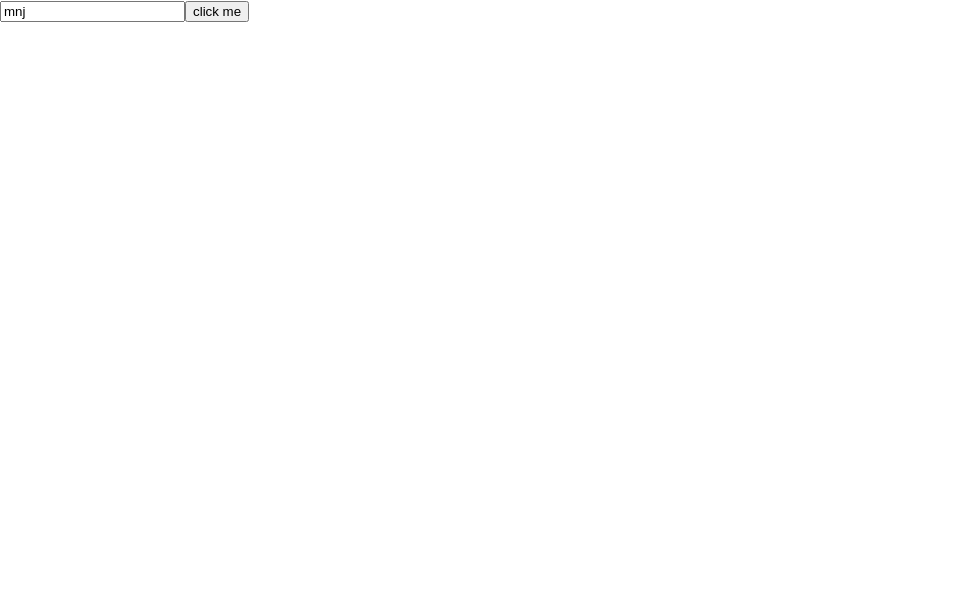
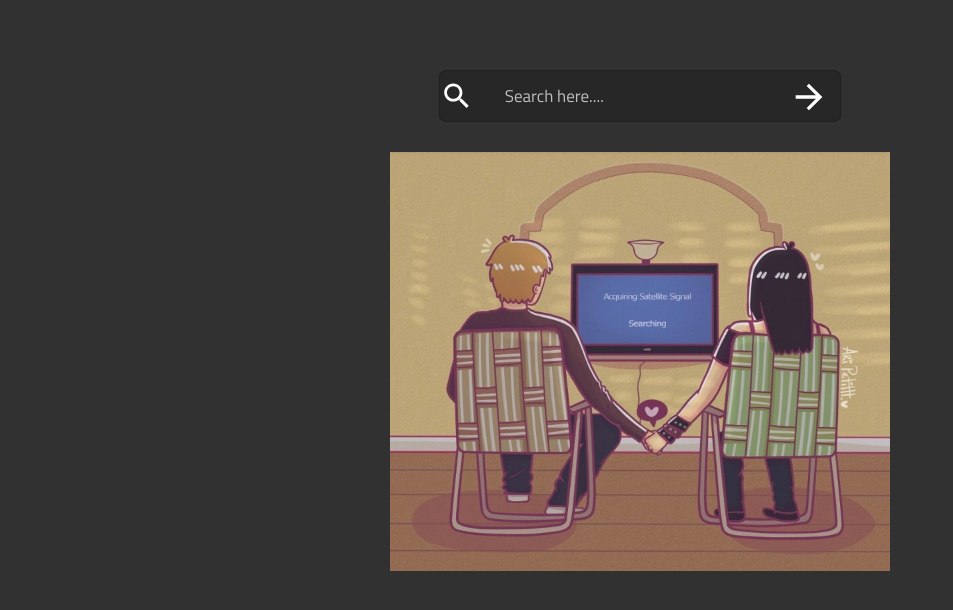
Before and after one commit to Man10j/movie-search-react, a React (Create React App) app: page /home in a window 1280 px wide. Shown: the top 610 px of the page, without its empty margins (0-953 px from the left). Built offline with nearby package versions, Linux system fonts and the light colour scheme.

Commit message:
home page done

```diff
--- a/package.json
+++ b/package.json
@@ -3,6 +3,8 @@
   "version": "0.1.0",
   "private": true,
   "dependencies": {
+    "@material-ui/core": "^4.12.3",
+    "@material-ui/icons": "^4.11.2",
     "@testing-library/jest-dom": "^5.14.1",
     "@testing-library/react": "^11.2.7",
     "@testing-library/user-event": "^12.8.3",
--- a/public/index.html
+++ b/public/index.html
@@ -24,6 +24,9 @@
       work correctly both with client-side routing and a non-root public URL.
       Learn how to configure a non-root public URL by running `npm run build`.
     -->
+  <link rel="preconnect" href="https://fonts.googleapis.com">
+<link rel="preconnect" href="https://fonts.gstatic.com" crossorigin>
+<link href="https://fonts.googleapis.com/css2?family=Titillium+Web&display=swap" rel="stylesheet">
     <title>React App</title>
   </head>
   <body>
--- a/src/components/Home.css
+++ b/src/components/Home.css
@@ -0,0 +1,65 @@
+.home_pg_cont{
+	width: 400px;
+    border: 1px solid rgba(0,0,0,0.2);
+    display: flex;
+    flex-direction: row;
+    justify-content: space-between;
+    margin: 70px auto 0;
+    border-radius: 7px;
+    background-color: rgba(0,0,0,0.2);
+    height: 50px;
+    transition: transform 0.3s linear;
+}
+.search_input{
+	outline: 0;
+    width: 250px;
+    border: none;
+    padding-left: 10px;
+    background: none;
+    color: #fff;
+    font-family: 'Titillium Web', sans-serif;
+        font-size: 17px;
+}
+.search_input::placeholder{
+	color: rgba(255,255,255,0.7);
+	font-family: 'Titillium Web', sans-serif;
+}
+.home_pg_cont:hover {
+	transform: translateY(-3px);
+}
+
+#arrow_btn{
+	width: 40px;
+    height: 40px;
+    border-radius: 4px;
+    margin: 5px;
+    color: #fff;
+}
+#srch_icon{
+	height: auto;
+	width: 1.4em;
+	color: #fff;
+}
+body{
+	background-color: #323131;
+	font-family: 'Titillium Web', sans-serif;
+}
+.form{
+	display: flex;
+    width: -webkit-fill-available;
+    justify-content: inherit;
+}
+.srch_btn{
+	border: none;
+	background: none;
+}
+.banner_container{
+	display: flex;
+    margin: 30px auto 0;
+}
+.bannerimg{
+	    width: 500px;
+    height: auto;
+    display: inline-block;
+    margin: 0 auto;
+}
--- a/src/components/Home.js
+++ b/src/components/Home.js
@@ -3,11 +3,14 @@ import ReactDOM from 'react-dom';
 import {NavLink,Link} from 'react-router-dom';
 import './Home.css';
 import { connect } from 'react-redux';
+import SearchIcon from "@material-ui/icons/Search";
+import ArrowForwardIcon from '@material-ui/icons/ArrowForward';
+import Bannerimg from './media/banner.jpg';
 
 const Home = (props) =>{
 	const [values,setValues] = useState(
 		{
-			srchentry: "mnj"
+			srchentry: ""
 		}
 	);
 
@@ -19,24 +22,39 @@ const Home = (props) =>{
 
 	function handleClick(e){
 			e.preventDefault();
+
+			if(values.srchentry){
 				const url = `https://api.themoviedb.org/3/search/movie?api_key=5dcf7f28a88be0edc01bbbde06f024ab&language=en-US&query=${values.srchentry}&page=1&include_adult=true`;
 			  	fetch(url)
 			     .then((response) => {
 			        return response.json();
 			     })
 			     .then((data) => {
-		      props.updatestate({"entry": values.srchentry,"result": data.results});
+			      props.updatedata({"entry": values.srchentry,"result": data.results});
 			     })
 			     .then(()=>{
 			     	props.history.push('/searchresult')
 			     });
 			}
+			else{
+				props.history.push('/searchresult')
+			}
+
+	}
 
 	return(
 		<div>
-			<input placeholder='enter search' onChange={handleChange} value={values.srchentry}/>
-			<button onClick={handleClick}>click me</button>
+			<div className="home_pg_cont">
+				<form onSubmit={handleClick} className="form">
+					<SearchIcon id="srch_icon" />
+					<input placeholder='Search here....' className='search_input' onChange={handleChange} value={values.srchentry}/>
+
+					<button type="submit" className="srch_btn"><ArrowForwardIcon id='arrow_btn'/></button>
+				</form>
 			</div>
+			<div className="banner_container"><img src={Bannerimg} alt="banner" className="bannerimg" /></div>
+		</div>
+
 	)
 
 }
@@ -48,7 +66,7 @@ const mapStoreToProps = (state) =>{
 }
 const mapDispatchToProps = (dispatch) =>{
 	return{
-		updatestate : (req_data) => {dispatch({type:'UPDATE_ENTRY',payload:req_data})},
+		updatedata : (req_data) => {dispatch({type:'UPDATE_DATA',payload:req_data})},
 	}
 }
 
--- a/src/components/Searchresult.js
+++ b/src/components/Searchresult.js
@@ -2,8 +2,7 @@ import React from 'react';
 import './Searchresult.css';
 import { connect } from 'react-redux';
 const Searchresult = (props) =>{
-	console.log(props.state.data.result)
-	let movielist =props.state.data.result ? props.state.data.result.map((movie) =>{
+	let movielist = props.state.data.result ? props.state.data.result.map((movie) =>{
 		return(
 			<div key={movie.id} className='movie_list' onClick={()=>{handlemovieClick(movie)}}>
 				<div>{movie.title}</div>
@@ -13,7 +12,10 @@ const Searchresult = (props) =>{
 	}) : "no";
 
 	function handlemovieClick(value) {
-		console.log(value)
+
+		let found = props.state.wishlist.some(el => el.id === value.id);
+ 		!found && props.updateWishlist(value);
+		console.log(props.state)
 	}
 
 	return(
@@ -29,4 +31,10 @@ const mapStoreToProps = (state) =>{
 	}
 }
 
-export default connect(mapStoreToProps)(Searchresult);
+const mapDispatchToProps = (dispatch) =>{
+	return{
+		updateWishlist : (wishlistmovie) => {dispatch({"type":"UPDATE_WISHLIST", "payload": wishlistmovie})}
+	}
+}
+
+export default connect(mapStoreToProps, mapDispatchToProps)(Searchresult);
--- a/src/reducers/rootReducer.js
+++ b/src/reducers/rootReducer.js
@@ -1,14 +1,22 @@
 const initialState = {
 	data: [],
-	wishlist:"yes"
+	wishlist:[]
 }
 
 const rootReducer = (state= initialState, action) =>{
 	switch(action.type){
-		case "UPDATE_ENTRY":
+		case "UPDATE_DATA":
 			return {
 				...state,
 				data : action.payload,
+			}
+		case "UPDATE_WISHLIST":
+			return{
+				...state,
+				wishlist: [
+					...state.wishlist,
+					action.payload
+				]
 			}
 		default:
 			return state;
```
Also changed, not shown: src/components/media/banner.jpg (added), 1 other file (tests, documents, lock files or other folders). Lines whose indentation alone changed are shown as unchanged.
